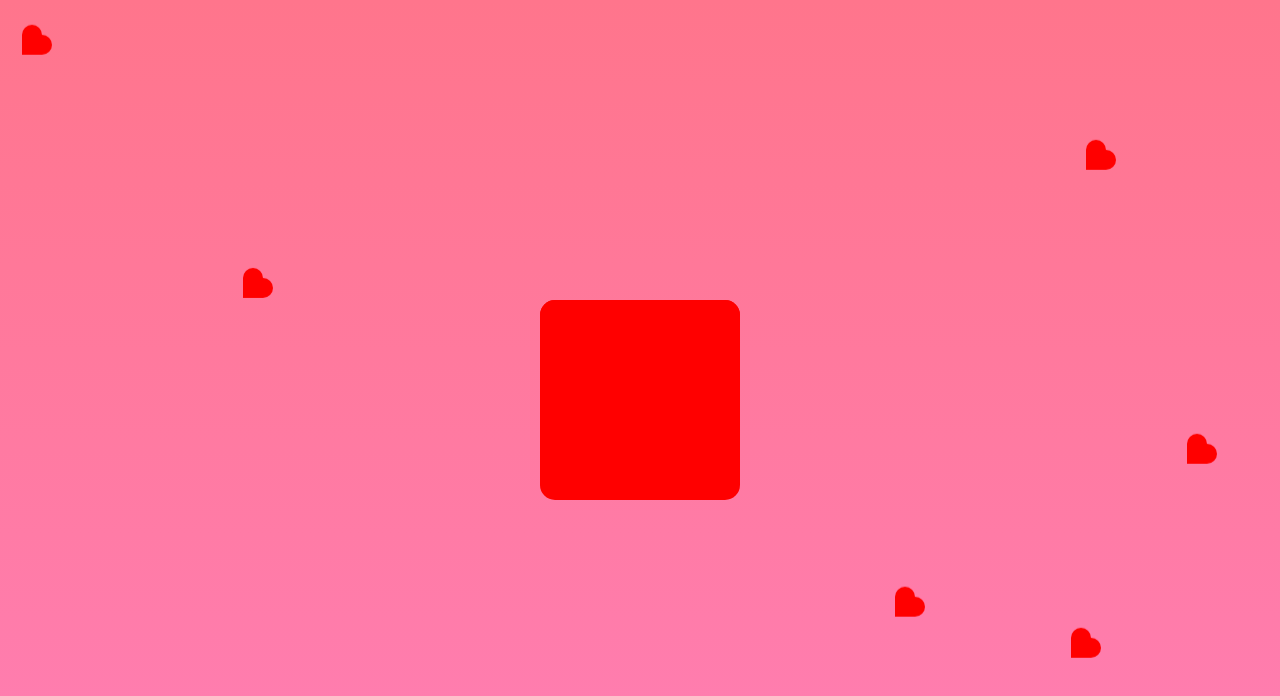
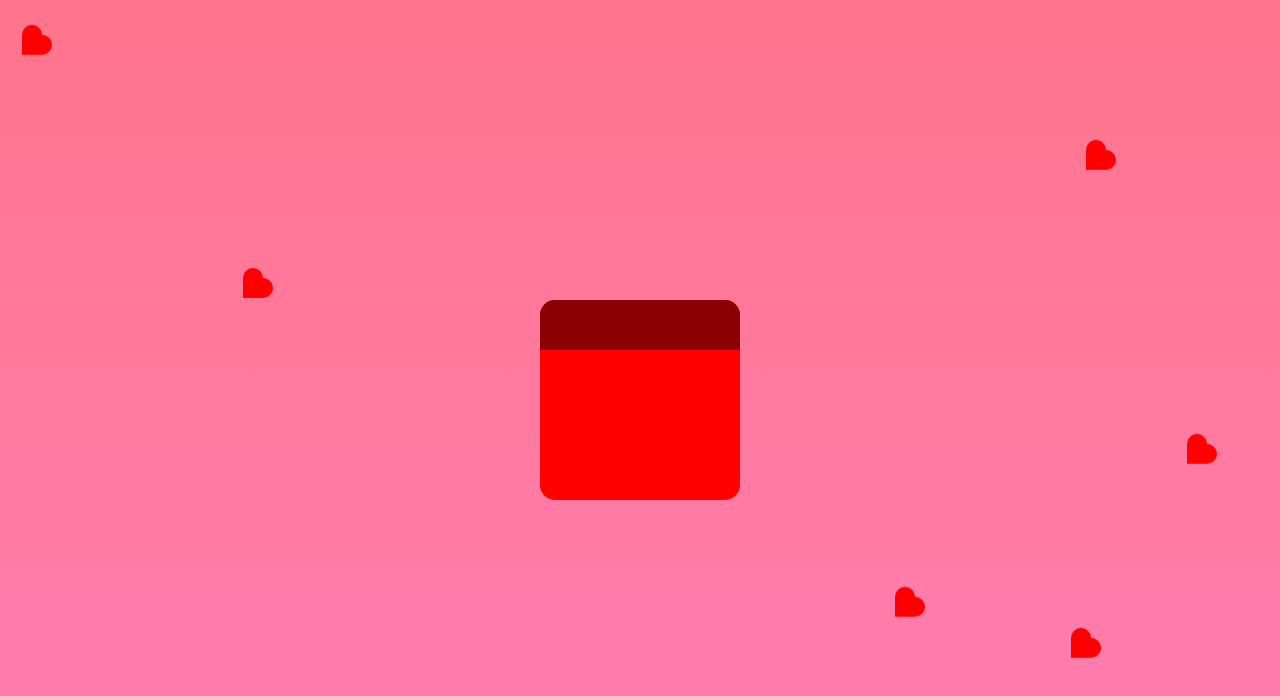
Before and after one commit to chaoscoder-cloud/Allyzon, a plain HTML site: page index.html in a window 1280 px wide. Drawn offline with Linux system fonts and the light colour scheme.

Commit message:
styles.css

```diff
--- a/styles.css
+++ b/styles.css
@@ -34,7 +34,7 @@ body {
     animation: fall linear infinite;
 }
 
-/* Make the heart shape */
+/* Heart Shape Fix */
 .heart::before,
 .heart::after {
     content: "";
@@ -79,14 +79,14 @@ body {
     background-color: red;
     position: absolute;
     border-radius: 15px;
-    pointer-events: none; /* Box is unclickable */
+    pointer-events: none; /* Unclickable */
 }
 
 /* Lid */
 .lid {
     width: 100%;
     height: 50px;
-    background-color: red;
+    background-color: darkred; /* Different color */
     position: absolute;
     top: 0;
     left: 0;
```
